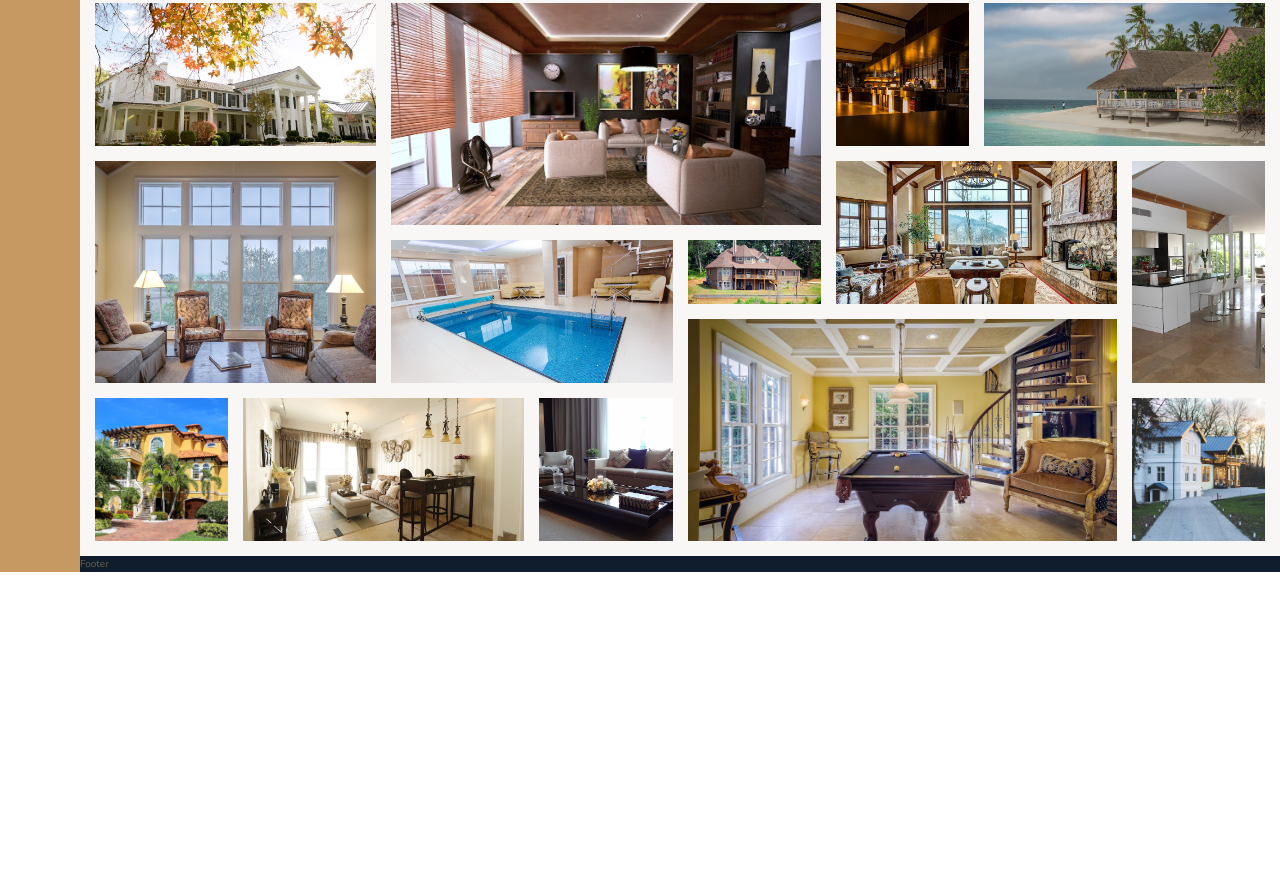
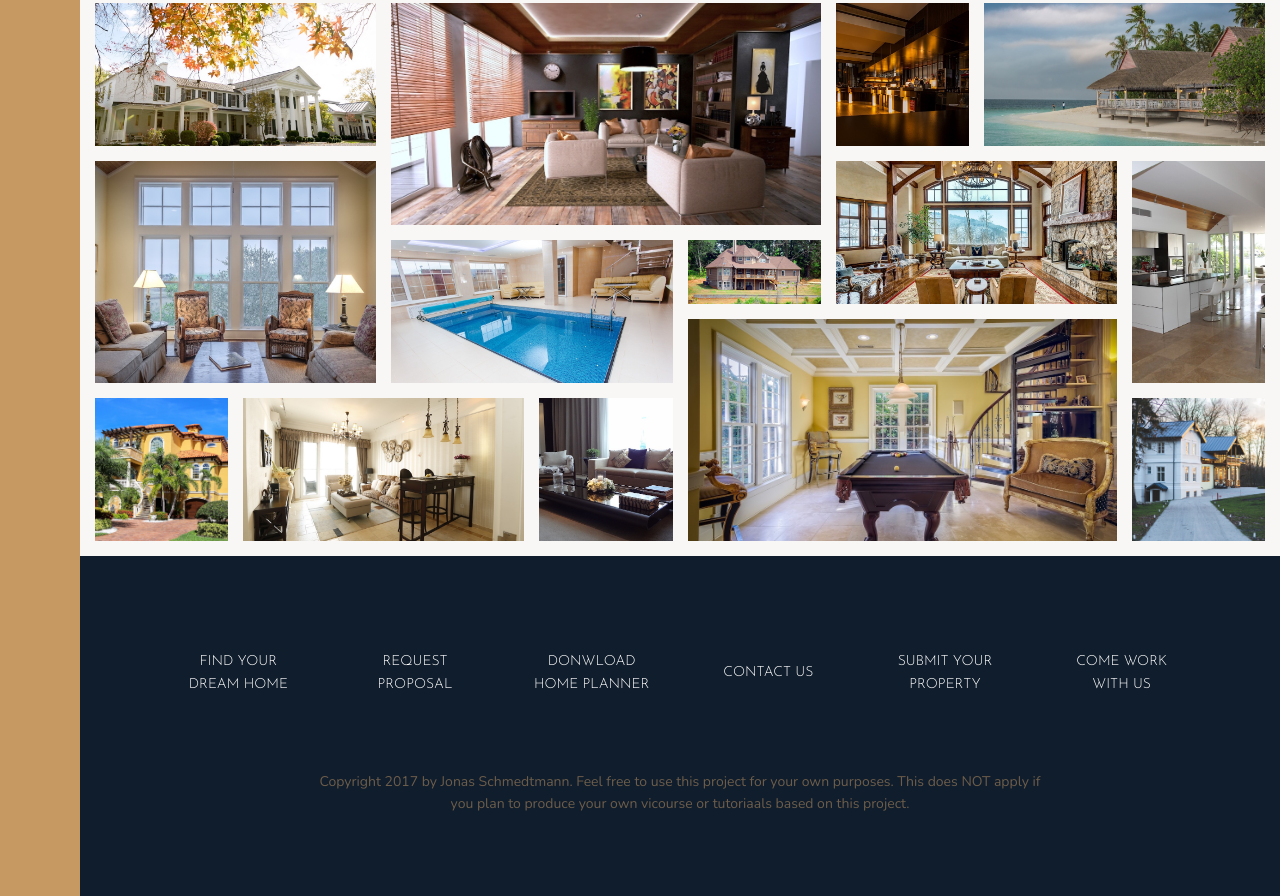
Before and after one commit to thiagocrux/nexter-landing-page, a website: page index.html in a window 1280 px wide. Shown: the part 3084-3980 px from the top of the page. Before the commit the page ends 3656 px from the top, so only its background shows below. Drawn offline with nearby package versions, Linux system fonts and the light colour scheme.

Commit message:
After class 117 "Building the Footer"

```diff
--- a/index.html
+++ b/index.html
@@ -390,7 +390,16 @@
         <!-- FOOTER -->
 
         <footer class="footer">
-            Footer
+            <ul class="nav">
+                <li class="nav__item"><a href="#" class="nav__link">Find your dream home</a></li>
+                <li class="nav__item"><a href="#" class="nav__link">Request proposal</a></li>
+                <li class="nav__item"><a href="#" class="nav__link">Donwload home planner</a></li>
+                <li class="nav__item"><a href="#" class="nav__link">Contact us</a></li>
+                <li class="nav__item"><a href="#" class="nav__link">Submit your property</a></li>
+                <li class="nav__item"><a href="#" class="nav__link">Come work with us</a></li>
+            </ul>
+
+            <p class="copyright">Copyright 2017 by Jonas Schmedtmann. Feel free to use this project for your own purposes. This does NOT apply if you plan to produce your own vicourse or tutoriaals based on this project.</p>
         </footer>
     </body>
 </html>
--- a/sass/_footer.scss
+++ b/sass/_footer.scss
@@ -1,4 +1,43 @@
 .footer {
     background-color: $color-secondary;
     grid-column: full-start / full-end;
+    padding: 8rem;
 }
+
+.nav {
+    list-style: none;
+
+    display: grid;
+    grid-template-columns: repeat(auto-fit, minmax(15rem, 1fr));
+    grid-gap: 2rem;
+    align-items: center;
+
+    &__link:link,
+    &__link:visited {
+        font-size: 1.4rem;
+        color: #fff;
+        text-decoration: none;
+        font-family: $font-display;
+        text-transform: uppercase;
+        text-align: center;
+        padding: 1.5rem;
+        display: block;
+        transition: all .2s;
+    }
+
+    &__link:hover,
+    &__link:active {
+        background-color: rgba(#fff, .05);
+        transform: translateY(-3px);
+    }
+}
+
+.copyright {
+    font-size: 1.4rem;
+    color: color-grey-light-2;
+    margin-top: 6rem;
+    margin-right: auto;
+    margin-left: auto;
+    text-align: center;
+    width: 70%;
+}
```
Also changed, not shown: css/style.css.
